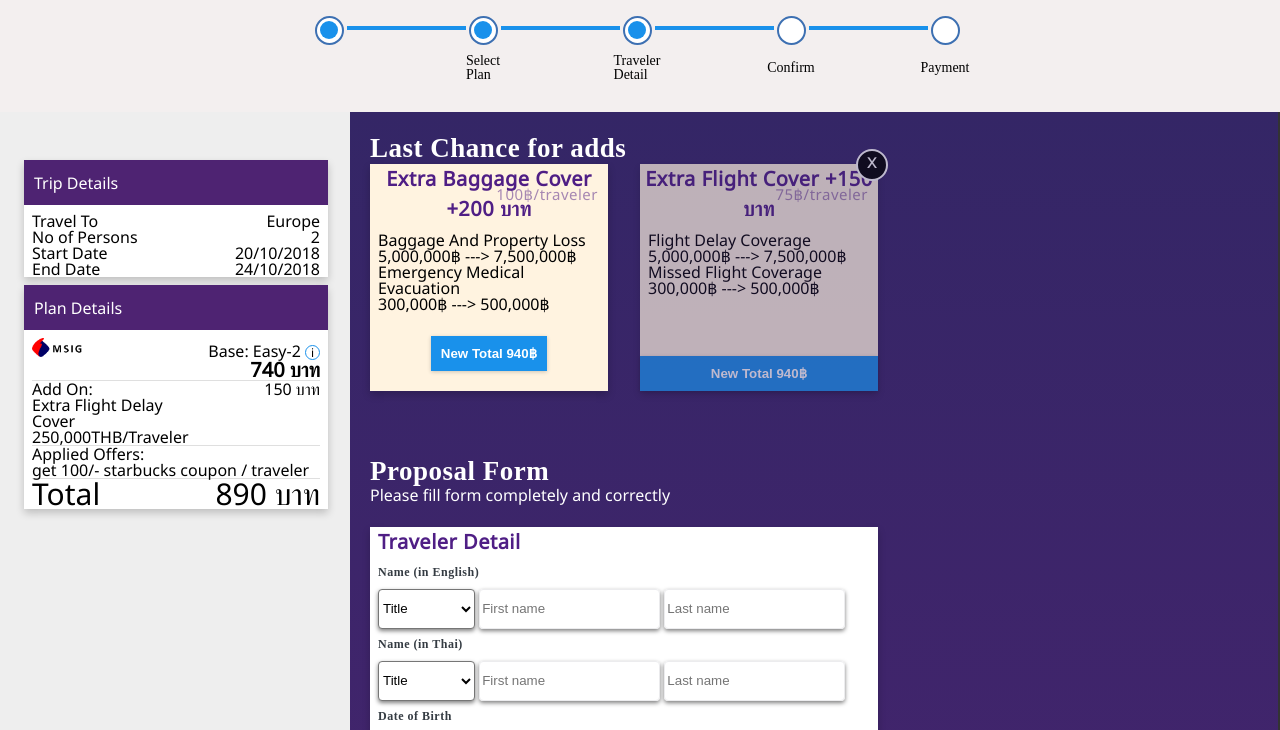
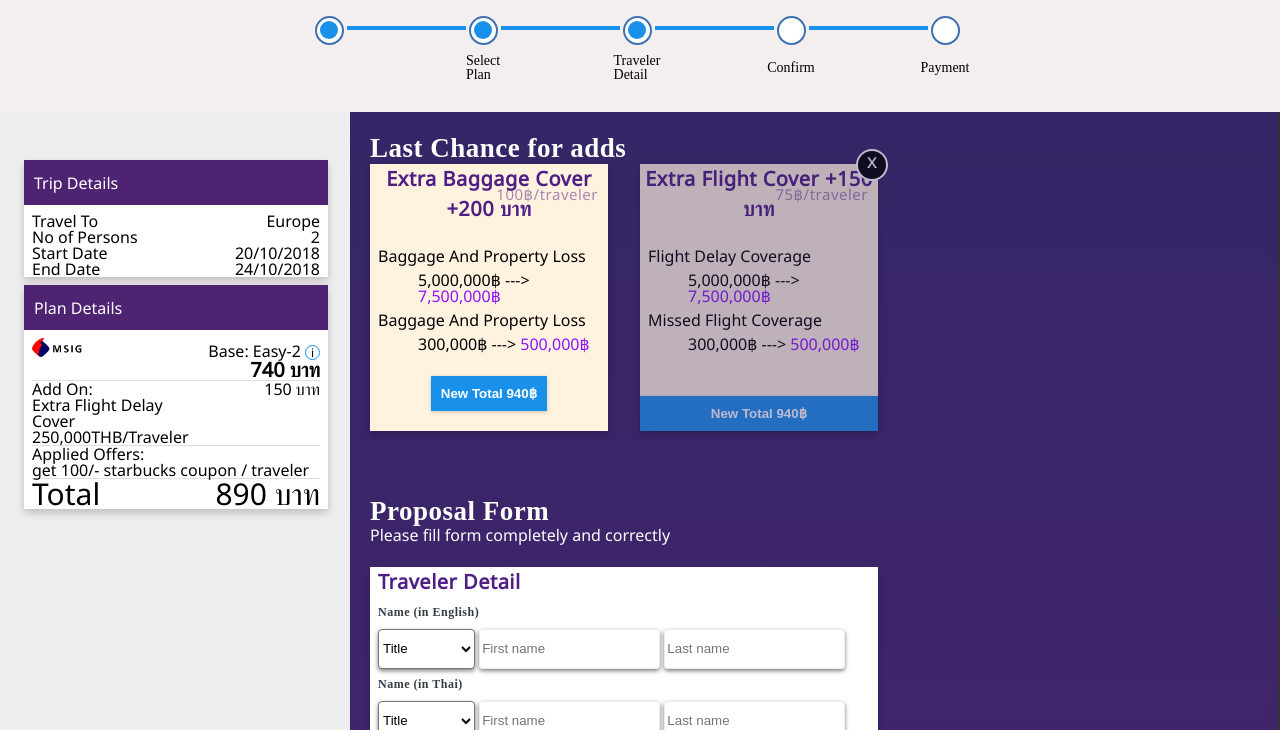
Before and after one commit to raynormw/frontend-thailand, a plain HTML site: page page.html in a window 1280 px wide. Shown: the part 66-796 px from the top of the page. Drawn offline with Linux system fonts and the light colour scheme.

Commit message:
fixing content

```diff
--- a/page.html
+++ b/page.html
@@ -121,23 +121,25 @@
             Extra Baggage Cover +200 บาท
             <span class="little-font">100฿/traveler</span>
           </div>
-          <div class="card-content m-t-8 m-r-8 m-l-8 m-b-8">
-            <table class="card-table m-b-24">
-              <tr>
-                <td>Baggage And Property Loss</td>
-              </tr>
-              <tr>
-                <td>5,000,000฿ ---> <span>7,500,000฿</span></td>
-              </tr>
-              <tr>
-                <td>Emergency Medical Evacuation</td>
-              </tr>
-              <tr>
-                <td>300,000฿ ---> <span>500,000฿</span></td>
-              </tr>
-            </table>
+          <div class="card-content m-t-8 m-r-8 m-l-8">
+            <ul class="detail m-t-24">
+              <li>Baggage And Property Loss
+                <ul class="more-detail m-t-8 m-b-8">
+                  <li>
+                      5,000,000฿ ---> <span class="is-pink">7,500,000฿</span>
+                  </li>
+                </ul>
+              </li>
+              <li>Baggage And Property Loss
+                <ul class="more-detail  m-t-8 m-b-8">
+                    <li>
+                        300,000฿ ---> <span class="is-pink">500,000฿</span>
+                    </li>
+                  </ul>
+                </li>
+            </ul>
           </div>
-          <div class="card-footer">
+          <div class="card-footer m-t-24">
             <button class="btn is-blue">New Total 940฿ </button>
           </div>
         </div>
@@ -149,21 +151,23 @@
           <span class="cross-icon">
             <a>x</a>
           </span>
-          <div class="card-content m-t-8 m-r-8 m-l-8 m-b-8">
-            <table class="card-table m-b-24">
-              <tr>
-                <td>Flight Delay Coverage</td>
-              </tr>
-              <tr>
-                <td>5,000,000฿ ---> <span>7,500,000฿</span></td>
-              </tr>
-              <tr>
-                <td>Missed Flight Coverage</td>
-              </tr>
-              <tr>
-                <td>300,000฿ ---> <span>500,000฿</span></td>
-              </tr>
-            </table>
+          <div class="card-content m-t-8 m-r-8 m-l-8">
+            <ul class="detail m-t-24">
+              <li>Flight Delay Coverage
+                <ul class="more-detail m-t-8 m-b-8">
+                  <li>
+                      5,000,000฿ ---> <span class="is-pink">7,500,000฿</span>
+                  </li>
+                </ul>
+              </li>
+              <li>Missed Flight Coverage
+                <ul class="more-detail  m-t-8 m-b-8">
+                    <li>
+                        300,000฿ ---> <span class="is-pink">500,000฿</span>
+                    </li>
+                  </ul>
+                </li>
+            </ul>
           </div>
           <div class="card-footer">
             <button class="btn is-blue is-full">New Total 940฿ </button>
--- a/styles/page.css
+++ b/styles/page.css
@@ -113,11 +113,11 @@ body {
   border: solid 2px #3d70b2;
 }
 
-.steps-container:hover .base-radio ~ .new-radio {
+.steps-container:hover .base-radio~.new-radio {
   background-color: white;
 }
 
-.steps-container .base-radio:checked ~ .new-radio {
+.steps-container .base-radio:checked~.new-radio {
   background-color: white;
 }
 
@@ -127,7 +127,7 @@ body {
   display: none;
 }
 
-.steps-container .base-radio:checked ~ .new-radio:after {
+.steps-container .base-radio:checked~.new-radio:after {
   display: block;
 }
 
@@ -234,6 +234,10 @@ body {
   text-align: right;
 }
 
+.more-detail {
+  padding-inline-start: 40px;
+}
+
 .mini-icon {
   border: 1px solid #1991eb;
   background: white;
@@ -284,10 +288,14 @@ body {
   border: #1991eb;
 }
 
+.is-pink {
+  color: #9013fe;
+}
+
 .is-full {
   width: 100%;
-  position:absolute;
-  bottom : 0;
+  position: absolute;
+  bottom: 0;
   left: 0;
 }
 
@@ -306,8 +314,8 @@ body {
 
 }
 
-.cross-icon a{
-  color:white;
+.cross-icon a {
+  color: white;
   text-align: center;
   cursor: pointer;
   display: block;
@@ -396,6 +404,7 @@ body {
 .is-cream {
   background: #fff3e0;
 }
+
 .full-length {
   width: 100%;
 }
```
